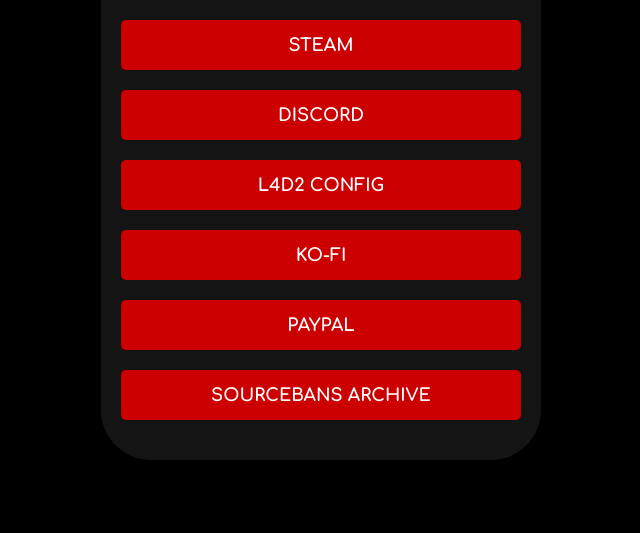
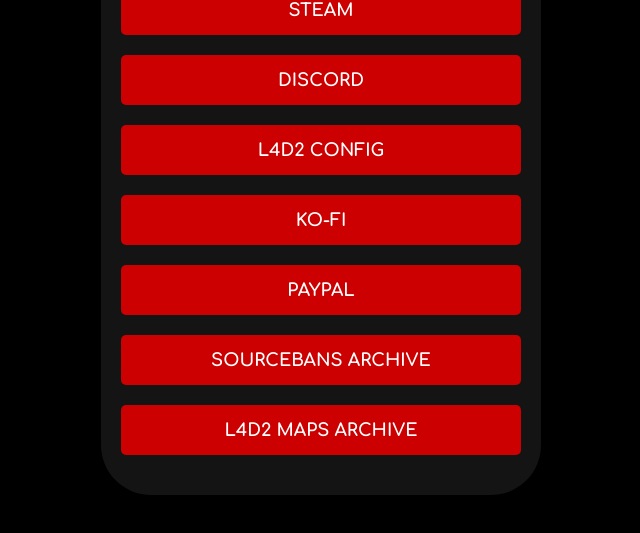
Before and after one commit to theletterjwithadot/jdot-io, a plain HTML site: page index.html in a window 1280 px wide. Shown: the part 213-746 px from the top of the page, without its empty margins (319-959 px from the left). Drawn offline with Linux system fonts and the light colour scheme.

Commit message:
Update index.html

```diff
--- a/index.html
+++ b/index.html
@@ -80,6 +80,9 @@
         <div class="link-item">
             <a href="https://docs.google.com/spreadsheets/d/1XLZqw8J0k3miC9COVHKiE-_O_y7eYRVJHDYLFo8vloE/">SourceBans Archive</a>
         </div>
+		<div class="link-item">
+            <a href="https://drive.google.com/drive/folders/1sWP8oWe394Jv37Kk3KasfDnJqtk9szuD?usp=sharing">L4D2 Maps Archive</a>
+        </div>
     </div>
 </body>
 </html>
```
